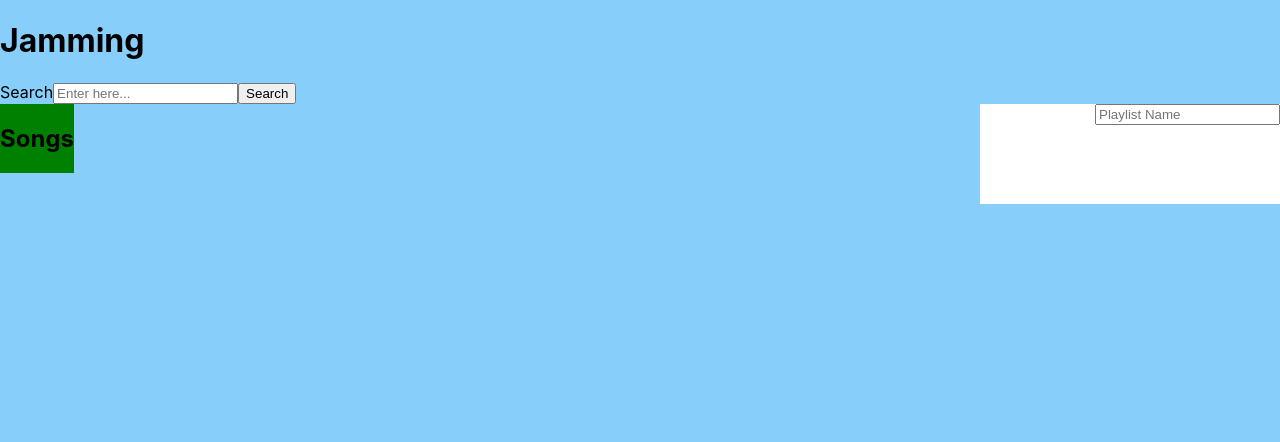
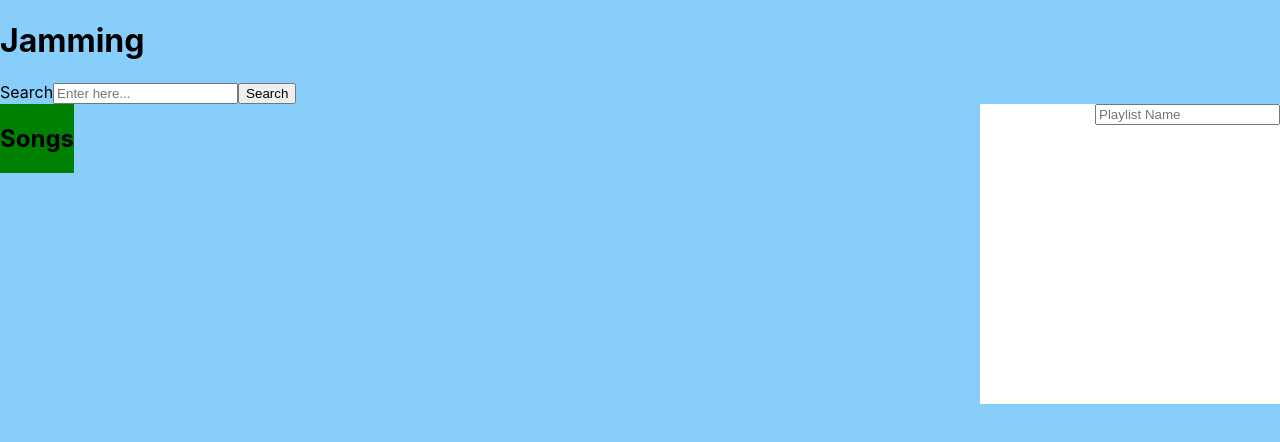
Before and after one commit to koirala8/Minispotify, a React (Create React App) app: page / in a window 1280 px wide. Shown: the top 442 px of the page. Built offline with nearby package versions, Linux system fonts and the light colour scheme.

Commit message:
updating

```diff
--- a/src/App.css
+++ b/src/App.css
@@ -15,6 +15,10 @@ body {
   position: absolute;
   right: 0px;
   background-color: white;
-  height: 100px;
+  height: 300px;
   width: 300px;
 }
+
+.playlist p {
+  text-align: right;
+}
```
